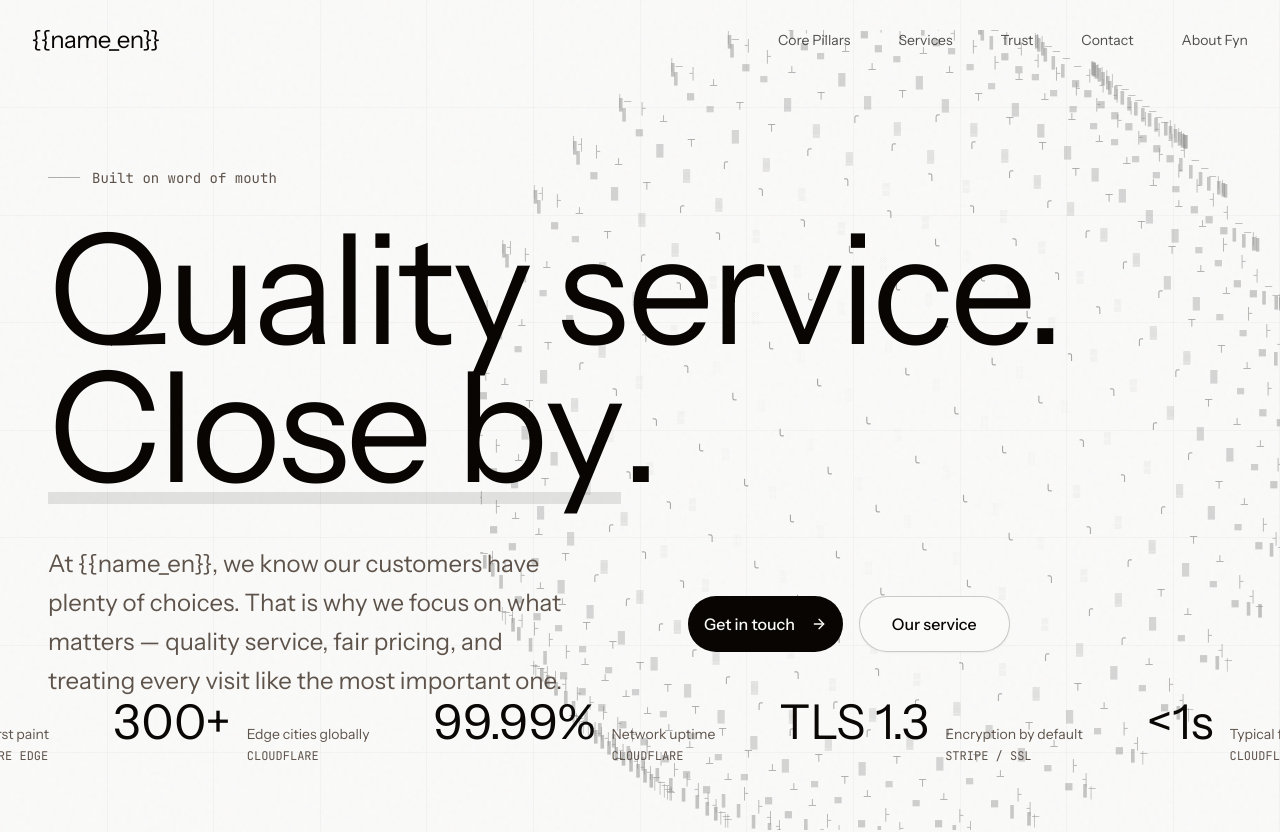
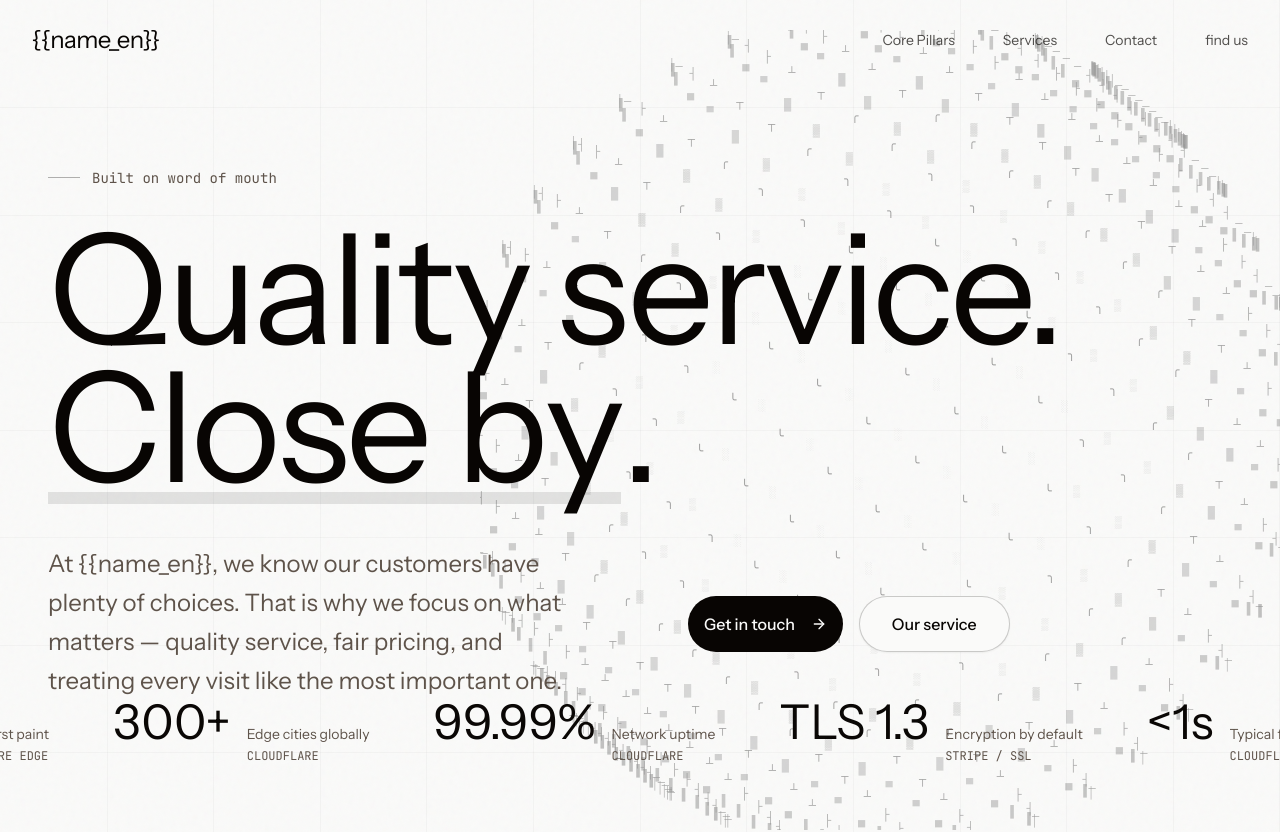
Before and after one commit to galco-dev/fynsubs, a Next.js app: page /fynsubs/ in a window 1280 px wide. Shown: the top 832 px of the page. Built offline with nearby package versions, Linux system fonts and the light colour scheme.

Commit message:
Update navigation.tsx

```diff
--- a/components/landing/navigation.tsx
+++ b/components/landing/navigation.tsx
@@ -12,10 +12,9 @@ export function Navigation({ variant = "main" }: { variant?: "main" | "abouttrad
     ]
     : [
       { name : "Core Pillars", href: "#features"},
-      { name : "Services", href: "#infrastructure"},
-      { name : "Trust", href: "#security"},
+      { name : "Services", href: "#how-it-works"},
       { name : "Contact", href: "#contact"},
-      { name : "About Fyn", href: "/fynsubs/abouttrade"},
+      { name : "find us", href: "/fynsubs/abouttrade"},
     ];
   const [isScrolled, setIsScrolled] = useState(false);
   const [isMobileMenuOpen, setIsMobileMenuOpen] = useState(false);
```
